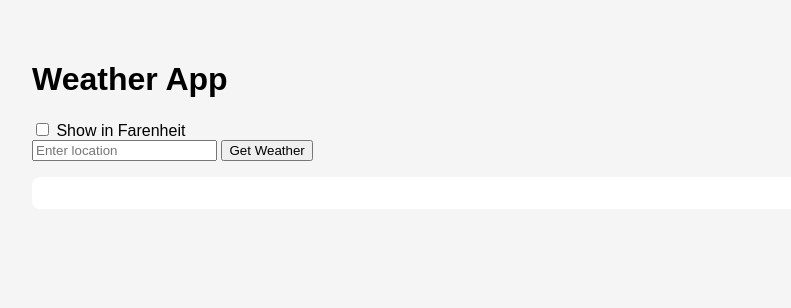
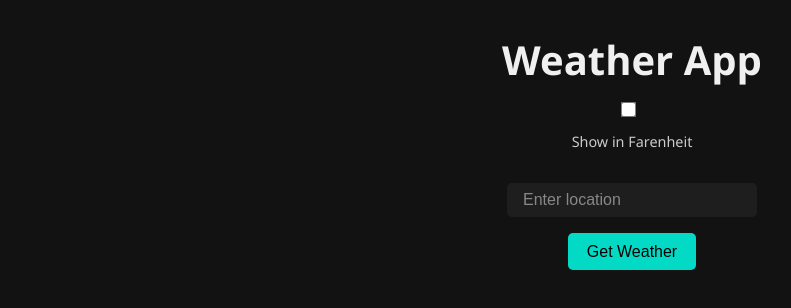
Before and after one commit to ctonneslan/weather-app-2, a website built with webpack: page src/template.html in a window 1280 px wide. Shown: the whole page, without its empty margins (8-799 px from the left). Built offline with nearby package versions, Linux system fonts and the light colour scheme.

Commit message:
Cleaned the UI a bit for dark-theme

```diff
--- a/src/styles.css
+++ b/src/styles.css
@@ -1,23 +1,107 @@
-body {
-  font-family: sans-serif;
-  padding: 2rem;
-  background: #f5f5f5;
+/* Global reset */
+* {
+  box-sizing: border-box;
+  margin: 0;
+  padding: 0;
 }
 
-form {
+body {
+  font-family: 'Segoe UI', Roboto, sans-serif;
+  background-color: #121212;
+  color: #f0f0f0;
+  padding: 2rem;
+  min-height: 100vh;
+  display: flex;
+  flex-direction: column;
+  align-items: center;
+}
+
+/* Headline */
+h1 {
+  font-size: 2.5rem;
   margin-bottom: 1rem;
 }
 
+/* Toggle + Form */
+form, label {
+  display: flex;
+  flex-direction: column;
+  align-items: center;
+  margin-bottom: 2rem;
+  gap: 1rem;
+}
+
+input[type="text"] {
+  padding: 0.5rem 1rem;
+  font-size: 1rem;
+  border: none;
+  border-radius: 5px;
+  width: 250px;
+  background-color: #1e1e1e;
+  color: #f0f0f0;
+  outline: none;
+}
+
+input[type="text"]::placeholder {
+  color: #888;
+}
+
+button {
+  background-color: #03dac6;
+  color: #000;
+  border: none;
+  padding: 0.6rem 1.2rem;
+  font-size: 1rem;
+  border-radius: 5px;
+  cursor: pointer;
+  transition: background-color 0.3s ease;
+}
+
+button:hover {
+  background-color: #00bfa5;
+}
+
+/* Toggle checkbox */
+label {
+  font-size: 0.9rem;
+  color: #ccc;
+}
+
+input[type="checkbox"] {
+  margin-right: 0.5rem;
+  transform: scale(1.2);
+}
+
+/* Forecast cards */
 #weather-display {
-  padding: 1rem;
-  background: white;
-  border-radius: 8px;
+  display: grid;
+  grid-template-columns: repeat(auto-fit, minmax(220px, 1fr));
+  gap: 1.5rem;
+  width: 100%;
+  max-width: 1000px;
+  margin-top: 1rem;
 }
 
 .weather-day {
-  background: #fff;
+  background-color: #1e1e1e;
   padding: 1rem;
-  margin-bottom: 1rem;
-  border-radius: 8px;
-  box-shadow: 0 0 5px rgba(0,0,0,0.1);
+  border-radius: 10px;
+  box-shadow: 0 2px 10px rgba(0,0,0,0.6);
+  transition: transform 0.2s ease;
 }
+
+.weather-day:hover {
+  transform: scale(1.02);
+}
+
+.weather-day h3 {
+  font-size: 1.2rem;
+  margin-bottom: 0.5rem;
+  color: #ffffff;
+}
+
+.weather-day p {
+  margin: 0.3rem 0;
+  font-size: 0.95rem;
+  color: #ccc;
+}
```
